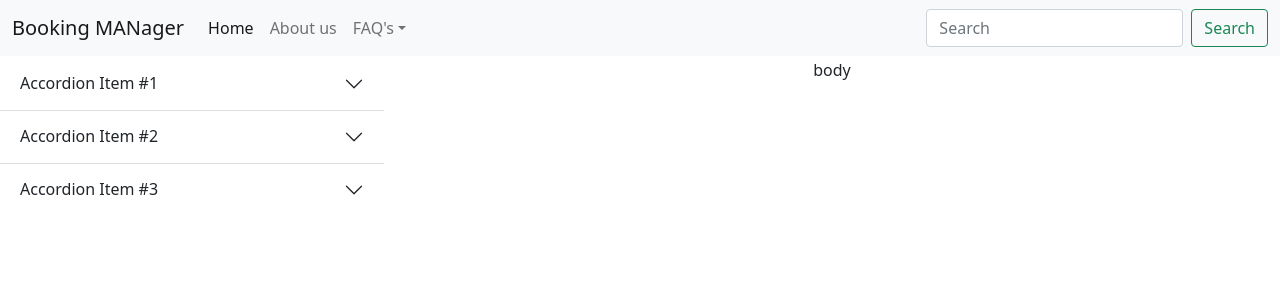
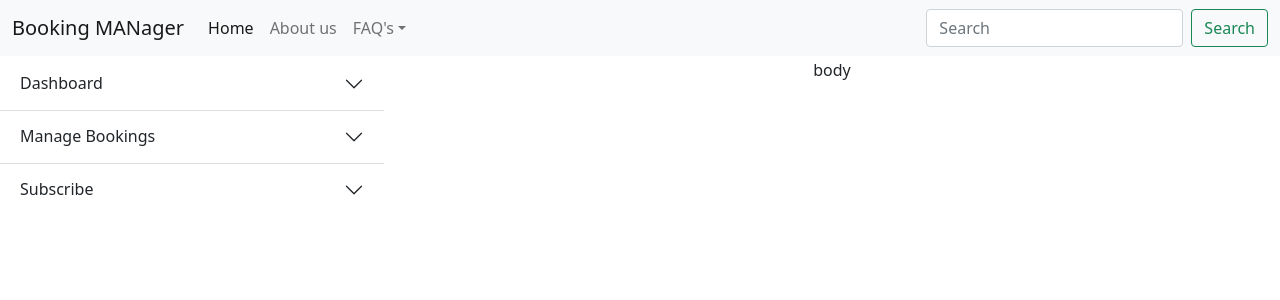
Before and after one commit to npawan98/BookingMANager, a React (Create React App) app: page / in a window 1280 px wide. Shown: the top 300 px of the page. Built offline with nearby package versions, Linux system fonts and the light colour scheme.

Commit message:
modified sidenavbar

```diff
--- a/src/components/sideNavBar/sideNav.js
+++ b/src/components/sideNavBar/sideNav.js
@@ -1,14 +1,14 @@
 import React, { Component } from 'react';
 
-class sideNav extends Component{
-    render(){
+class sideNav extends Component {
+  render() {
     return (
-            <div className = "sideNavBar">
+      <div className="sideNavBar">
         <div class="accordion accordion-flush" id="accordionFlushExample">
           <div class="accordion-item">
             <h2 class="accordion-header" id="flush-headingOne">
               <button class="accordion-button collapsed" type="button" data-bs-toggle="collapse" data-bs-target="#flush-collapseOne" aria-expanded="false" aria-controls="flush-collapseOne">
-        Accordion Item #1
+                Dashboard
               </button>
             </h2>
             <div id="flush-collapseOne" class="accordion-collapse collapse" aria-labelledby="flush-headingOne" data-bs-parent="#accordionFlushExample">
@@ -18,7 +18,7 @@ class sideNav extends Component{
           <div class="accordion-item">
             <h2 class="accordion-header" id="flush-headingTwo">
               <button class="accordion-button collapsed" type="button" data-bs-toggle="collapse" data-bs-target="#flush-collapseTwo" aria-expanded="false" aria-controls="flush-collapseTwo">
-        Accordion Item #2
+                Manage Bookings
               </button>
             </h2>
             <div id="flush-collapseTwo" class="accordion-collapse collapse" aria-labelledby="flush-headingTwo" data-bs-parent="#accordionFlushExample">
@@ -28,7 +28,7 @@ class sideNav extends Component{
           <div class="accordion-item">
             <h2 class="accordion-header" id="flush-headingThree">
               <button class="accordion-button collapsed" type="button" data-bs-toggle="collapse" data-bs-target="#flush-collapseThree" aria-expanded="false" aria-controls="flush-collapseThree">
-        Accordion Item #3
+                Subscribe
               </button>
             </h2>
             <div id="flush-collapseThree" class="accordion-collapse collapse" aria-labelledby="flush-headingThree" data-bs-parent="#accordionFlushExample">
```
Lines whose indentation alone changed are shown as unchanged.
